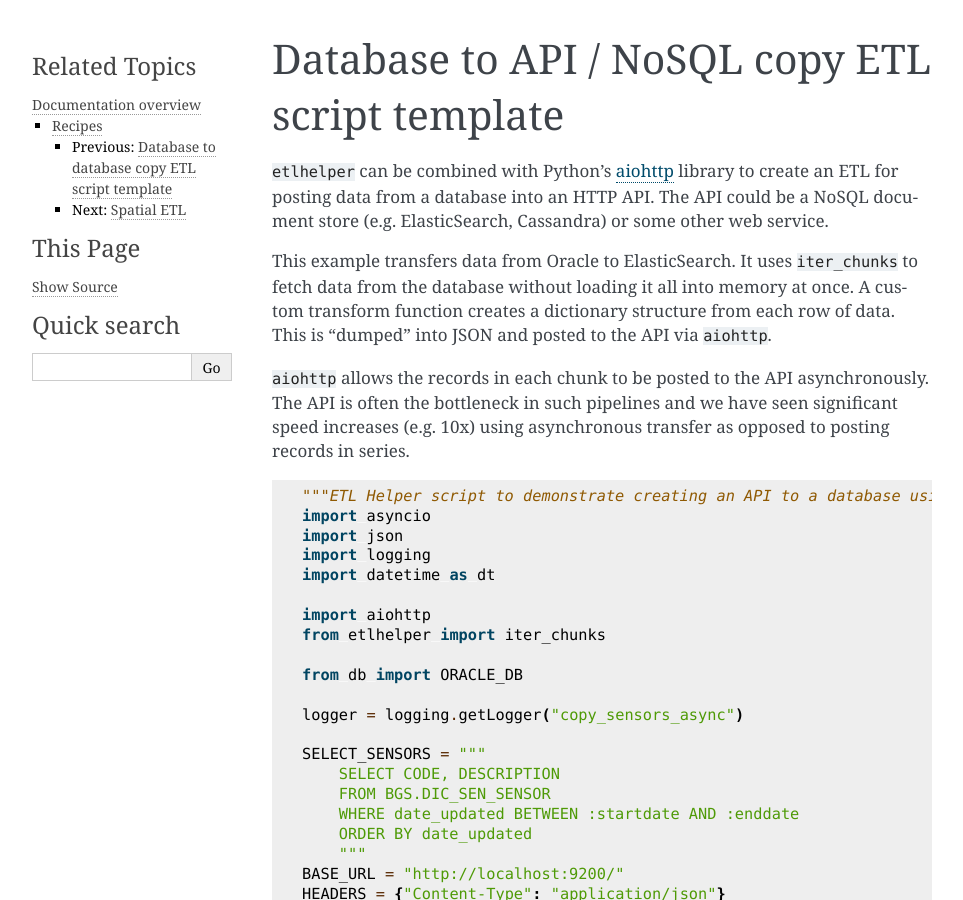
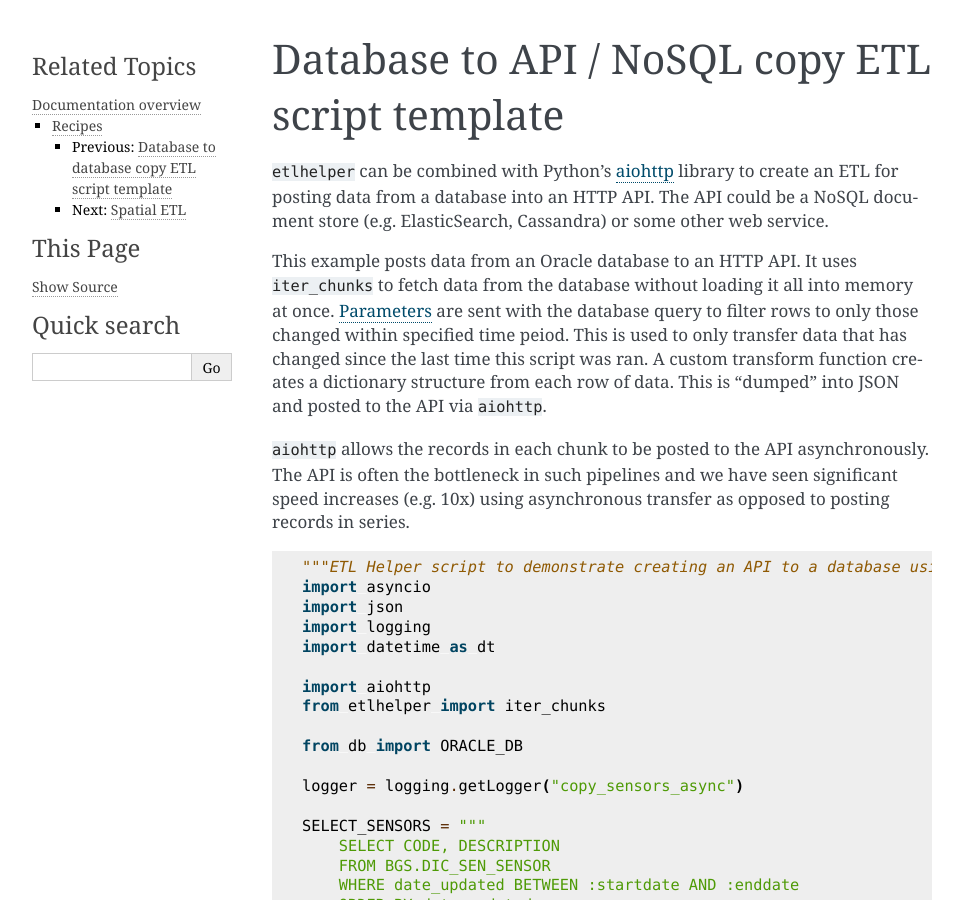
Before and after one commit to BritishGeologicalSurvey/etlhelper, a Sphinx documentation site: the page built from docs/recipes/database_to_api.rst, in a window 1280 px wide and 900 px high. Shown: the whole window, without its empty margins (148-1111 px from the left). Built offline with Sphinx 7.4.7, drawn with Linux system fonts in a browser that asks for light colours.

Commit message:
Add info about parameters

```diff
--- a/docs/recipes/database_to_api.rst
+++ b/docs/recipes/database_to_api.rst
@@ -7,9 +7,12 @@ ETL for posting data from a database into an HTTP API. The API could be
 a NoSQL document store (e.g. ElasticSearch, Cassandra) or some other web
 service.
 
-This example transfers data from Oracle to ElasticSearch. It uses
+This example posts data from an Oracle database to an HTTP API. It uses
 ``iter_chunks`` to fetch data from the database without loading it all
-into memory at once. A custom transform function creates a dictionary
+into memory at once. `Parameters <https://britishgeologicalsurvey.github.io/etlhelper/etl_functions/extract.html#parameters>`__ are sent with the database query to filter
+rows to only those changed within specified time peiod. This is used to
+only transfer data that has changed since the last time this script was
+ran. A custom transform function creates a dictionary
 structure from each row of data. This is “dumped” into JSON and posted
 to the API via ``aiohttp``.
 
```
